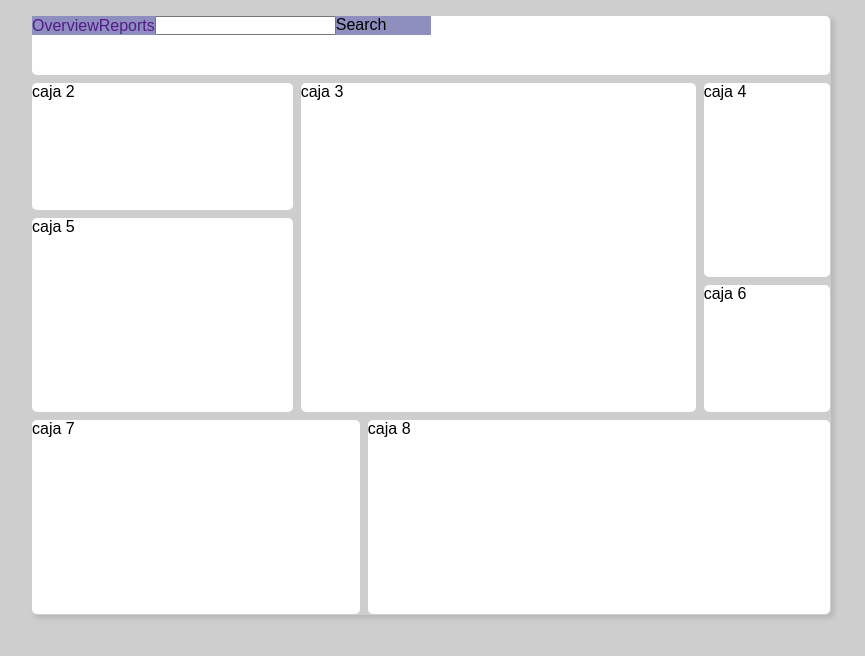
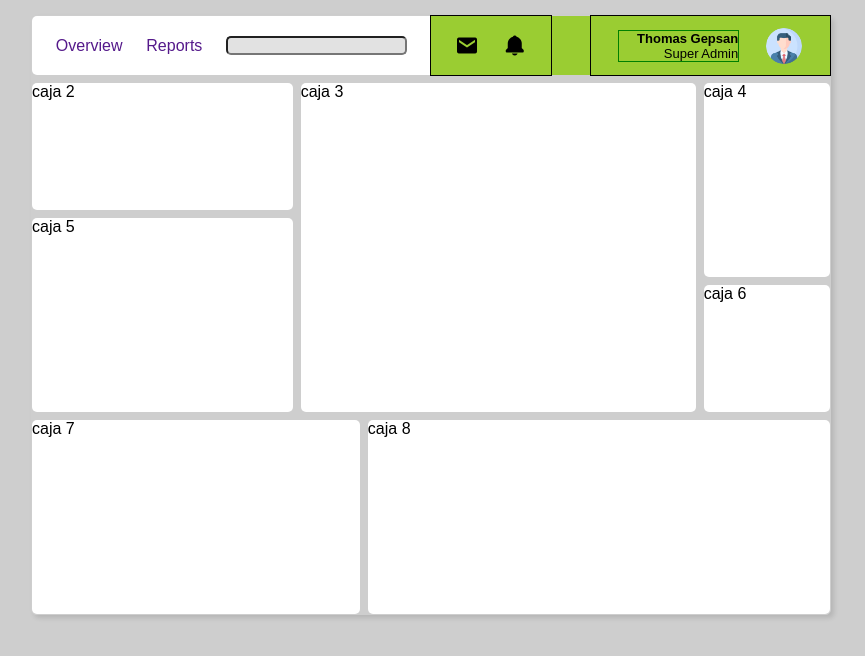
Before and after one commit to JuanManuelGilQuiroga/gridBasico, a plain HTML site: page index.html in a window 1280 px wide. Shown: the whole page, without its empty margins (209-1074 px from the left). Drawn offline with nearby package versions, Linux system fonts and the light colour scheme.

Commit message:
feat: :construction: Item1
Item1 css in process

```diff
--- a/css/style.css
+++ b/css/style.css
@@ -1,14 +1,17 @@
 @import url(variables.css);
-*{
+
+* {
     margin: 0;
     padding: 0;
     font-family: sans-serif;
     box-sizing: border-box;
 }
-body{
+
+body {
     background: var(--color-primary);
 }
-.container{
+
+.container {
     display: grid;
     grid-gap: 8px;
     grid-template-columns: repeat(12, 1fr);
@@ -32,67 +35,125 @@ body{
     border-radius: 5px;
     box-shadow: var(--color-shadows)
 }
-.container > div{
+
+.container>div {
     background: var(--color-secundary);
     border-radius: 5px;
 }
 
 /*/ITEM 1/*/
-.item1{
+.item1 {
     background: red;
     grid-area: menu;
+    display: flex;
 }
-.item1 div{
+
+.item1>div {
     display: flex;
     width: 50%;
-    background: rgb(142, 142, 191);
 }
 
-.ulBuscador{
+.ulBuscador {
+    width: 100%;
     display: flex;
     flex-direction: row;
     align-items: center;
     justify-content: space-evenly;
 }
-.item1 div ul li{
+
+.item1 div ul li {
     list-style: none;
 }
-.item1 div ul li a{
+
+.item1 div ul li a {
     text-decoration: none;
+}
+.search{
+    border-radius: 5px;
+    background: rgb(226, 226, 226);
+}
+
+.div2Item1 {
+    background: yellowgreen;
+    display: flex;
+    justify-content: space-between;
+}
+
+.iconsItem1 {
+    outline: 1px solid black;
+    width: 30%;
+    display: flex;
+    justify-content: space-evenly;
+    align-items: center;
+}
+.iconsItem1 > i{
+    font-size: 1.5em;
+}
+.profile {
+    outline: 1px solid black;
+    display: flex;
+    justify-content: space-evenly;
+    align-items: center;
+    width: 60%;
+}
+
+.user {
+    display: flex;
+    flex-direction: column;
+    width: 50%;
+    outline: 1px green solid;
+}
+
+.user>* {
+    font-size: small;
+    text-align: right;
+}
+
+.profileImage {
+
+    width: 15%;
+    border-radius: 100px;
 }
 
 
 
-.item2{
+.item2 {
     background: blue;
     grid-area: notification;
 }
-.item3{
+
+.item3 {
     background: yellow;
     grid-area: sales;
 }
-.item4{
+
+.item4 {
     background: pink;
     grid-area: balance;
 }
-.item5{
+
+.item5 {
     background: salmon;
     grid-area: week;
 }
-.item6{
+
+.item6 {
     background: rgb(41, 133, 133);
     grid-area: devs;
 }
-.item7{
+
+.item7 {
     background: rgb(189, 63, 84);
     grid-area: product;
 }
-.item8{
+
+.item8 {
     background: green;
     grid-area: timeline;
 }
-@media (width < 800px){
-    .container{
+
+@media (width < 800px) {
+    .container {
         width: 100%;
         margin: 0;
         padding: 2px 5px;
@@ -108,7 +169,10 @@ body{
             "notification"
             "timeline";
     }
-    .container > div{
+
+    .container>div {
         border-radius: none;
-    };
     }
+
+    ;
+}
--- a/index.html
+++ b/index.html
@@ -1,11 +1,14 @@
 <!DOCTYPE html>
 <html lang="en">
+
 <head>
     <meta charset="UTF-8">
     <meta name="viewport" content="width=device-width, initial-scale=1.0">
     <title>Document</title>
     <link rel="stylesheet" href="css/style.css">
+    <link href='https://unpkg.com/boxicons@2.1.4/css/boxicons.min.css' rel='stylesheet'>
 </head>
+
 <body>
     <div class="container">
         <div class="item1">
@@ -13,11 +16,21 @@
                 <ul class="ulBuscador">
                     <li><a href="">Overview</a></li>
                     <li><a href="">Reports</a></li>
-                    <li><input type="text">Search</li>
+                    <li><input type="Search" class="search"></li>
                 </ul>
             </div>
-            <div class="div2Item2">
-
+            <div class="div2Item1">
+                <div class="iconsItem1">
+                    <i class='bx bxs-envelope'></i>
+                    <i class='bx bxs-bell'></i>
+                </div>
+                <div class="profile">
+                    <div class="user">
+                        <h4>Thomas Gepsan</h4>
+                        <p>Super Admin</p>
+                    </div>
+                    <img src="storage/img/user.png" alt="image profile" class="profileImage">
+                </div>
             </div>
         </div>
         <div class="item2">caja 2</div>
@@ -29,4 +42,5 @@
         <div class="item8">caja 8</div>
     </div>
 </body>
+
 </html>
```
Also changed, not shown: storage/img/user.png (added). Lines whose indentation alone changed are shown as unchanged.
